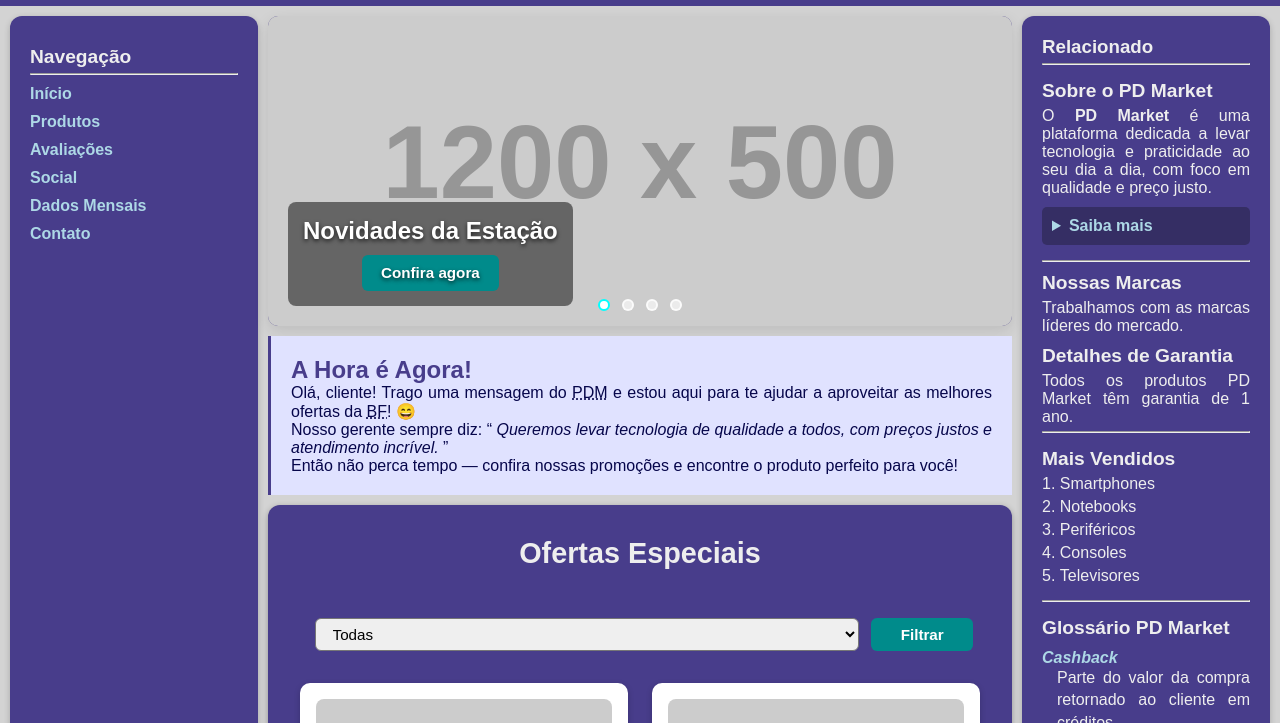
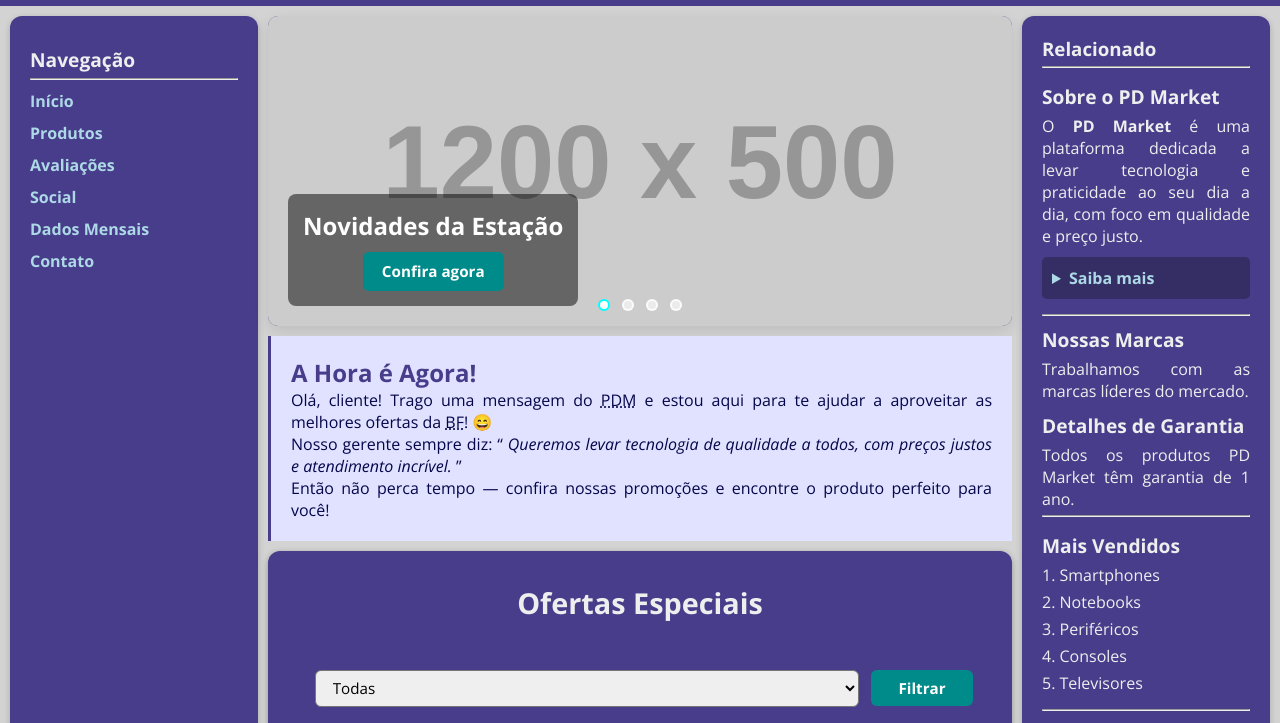
Before and after one commit to rogermarllus/pd-market, a plain HTML site: page index.html in a window 1280 px wide. Shown: the part 94-817 px from the top of the page. Drawn offline with nearby package versions, Linux system fonts and the light colour scheme; placeholder pictures from the web are drawn by us.

Commit message:
docs(index): adiciona os comentários referentes as tags <style> e <script> que estavam faltando

```diff
--- a/css/style.css
+++ b/css/style.css
@@ -9,7 +9,6 @@ html {
 }
 
 body {
-  font-family: Arial, Helvetica, sans-serif;
   min-height: 100vh;
   display: flex;
   flex-direction: column;
@@ -276,7 +275,6 @@ aside details[open] > *:not(summary) {
   background: rgba(0, 0, 0, 0.5);
   padding: 15px;
   border-radius: 8px;
-  text-shadow: 0 2px 4px rgba(0, 0, 0, 0.7);
   max-width: 80%;
 }
 
--- a/index.html
+++ b/index.html
@@ -11,11 +11,15 @@
     <title>PD Market</title>
     <!-- <link> conecta o HTML com outros arquivos externos -->
     <link rel="stylesheet" href="css/style.css" />
+    <!-- Define estilos CSS diretamente dentro do documento -->
     <style>
-      main {
-        background-color: lightgray;
+      @import url("https://fonts.googleapis.com/css2?family=Open+Sans:ital,wght@0,300..800;1,300..800&display=swap");
+
+      * {
+        font-family: "Open Sans";
       }
     </style>
+    <!-- Insere ou referencia scripts JavaScript para funcionalidades da página -->
     <script>
       // Script...
     </script>
@@ -902,9 +906,9 @@
                 src="https://placehold.co/600x400/eeeeee/aaaaaa?text=Produto"
                 alt="Imagem do produto"
               />
-              <figcaption>Impressora Multifuncional Tanque</figcaption>
-            </figure>
-            <h3>Impressora Multifuncional Tanque</h3>
+              <figcaption>Impressora Multi Tanque</figcaption>
+            </figure>
+            <h3>Impressora Multi Tanque</h3>
             <p>
               <strong>R$ 1.099,00</strong>
               <small>R$ 1.499,00</small>
```
